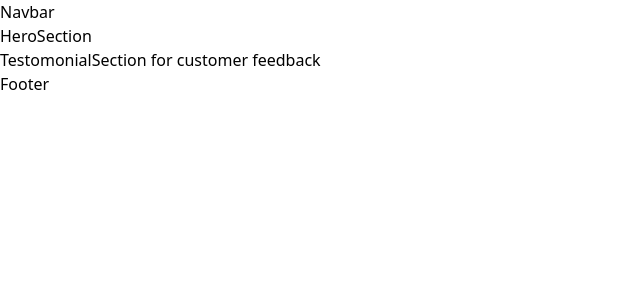
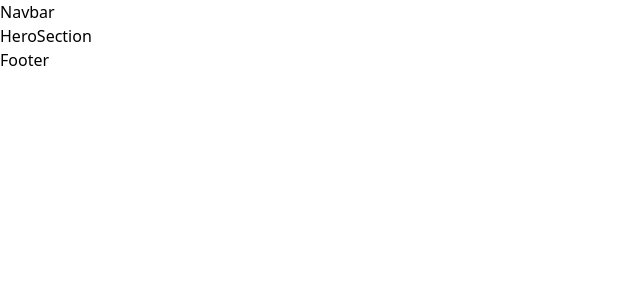
Before and after one commit to satender9586/trustonservices-client, a Next.js app: page / in a window 1280 px wide. Shown: the top 300 px of the page, without its empty margins (0-640 px from the left). Built offline with nearby package versions, Linux system fonts and the light colour scheme.

Commit message:
delete/testomonial-section-remove

```diff
--- a/src/app/pages/landing/page.jsx
+++ b/src/app/pages/landing/page.jsx
@@ -2,7 +2,6 @@ import React from 'react'
 import Navbar from '@/app/components/layout/Navbar'
 import HeroSection from './components/HeroSection'
 import Footer from '@/app/components/layout/Footer'
-import TestomonialSection from './components/TestomonialSection'
 
 
 const Landing = () => {
@@ -10,7 +9,6 @@ const Landing = () => {
     <>
         <Navbar/>
         <HeroSection/>
-        <TestomonialSection/>
         <Footer/>
     </>
   )
```
